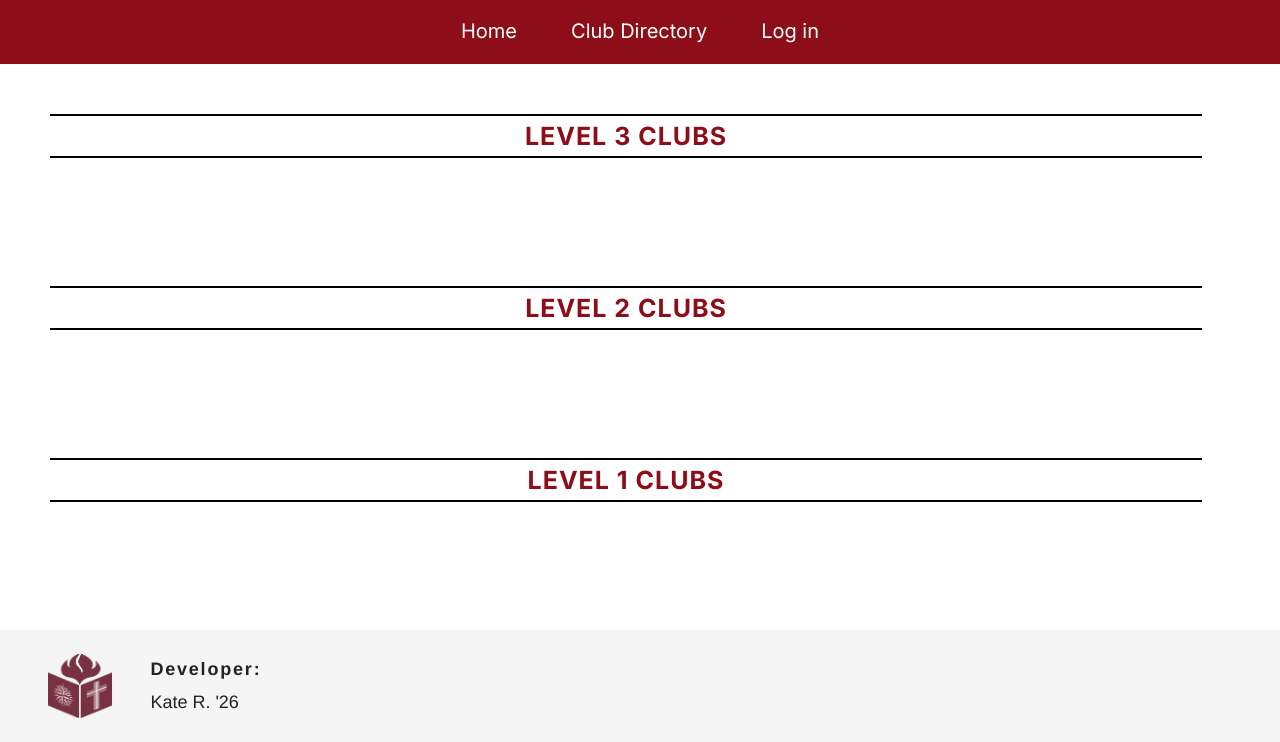
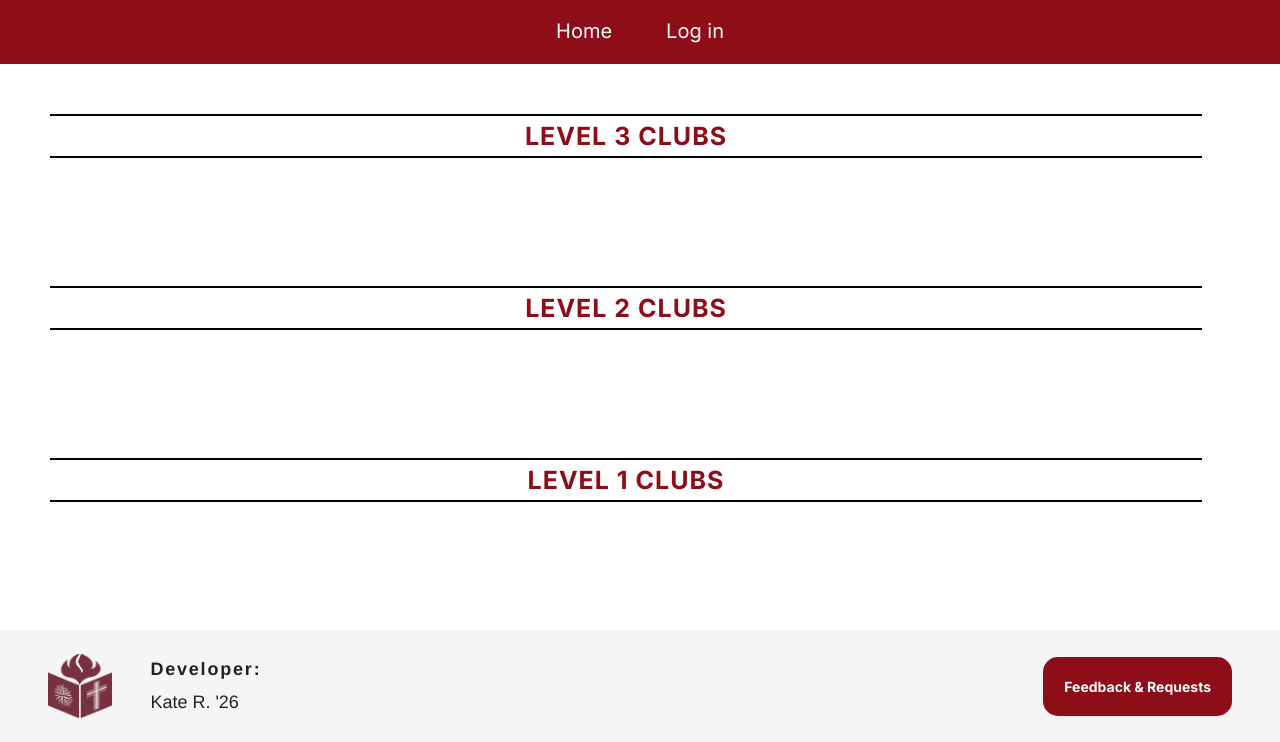
Before and after one commit to St-Anne-s-Belfield-School/clubhub, a plain HTML site: page clubDirectory.html in a window 1280 px wide. Shown: the part 288-1030 px from the top of the page. Drawn offline with Linux system fonts and the light colour scheme; no server answers.

Commit message:
Update clubDirectory.html
footer

```diff
--- a/clubDirectory.html
+++ b/clubDirectory.html
@@ -26,7 +26,6 @@
     <!-- Creates a bar bellow hearder box with nav buttons -->
     <div class="nav">
         <button class="button" onClick="location.replace('index.html');">Home</button>
-        <button class="button">Club Directory</button>
         <button class="button" id="login" onClick = "location.replace('choose.html');">Log in</button>
         <button class="button" id="logout" >Logout</button>
         <button class="button" id="adminPageBtn"onclick="location.replace('god.html');" >Admin Page</button>
@@ -52,10 +51,10 @@
         <div class="logos">
             <img class="logo" src="images/stab_logo.webp" alt="logo">
         </div>
-            <div class="devSplit">
-                <div>Developer:</div>
-                <div>Kate R. '26</div>
-            </div>
+        <div class="devSplit">
+            <div>Developer:</div>
+            <div>Kate R. '26</div>
+        </div>
+        <button class="button ContactButton" onClick = "location.replace('contactPage.html');">Feedback & Requests</button>
     </div>
-
 </body>
```
